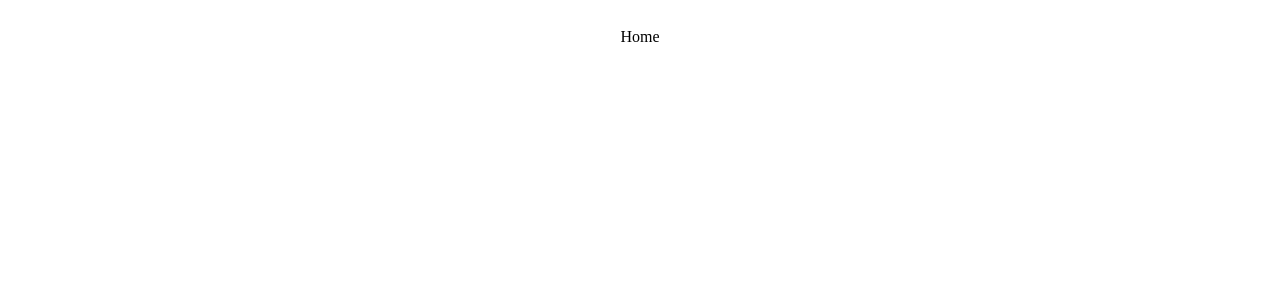
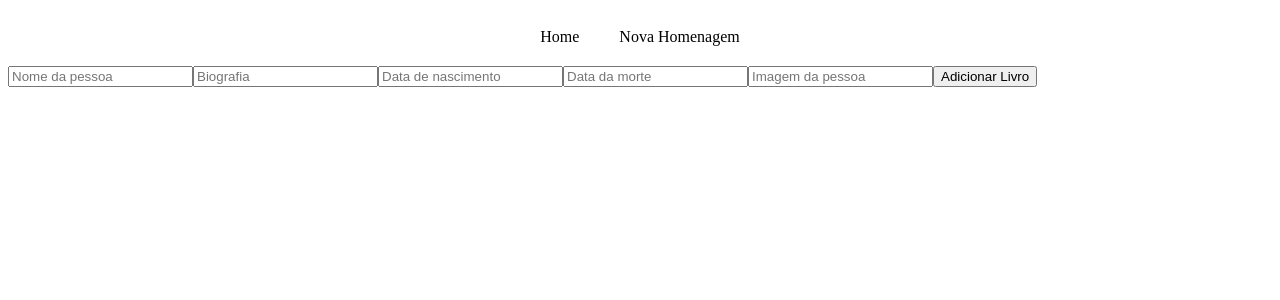
Before and after one commit to josehpena/homenagem, a React (Create React App) app: page /novaHomenagem in a window 1280 px wide. Before the commit this address had no page. Shown: the top 300 px of the page. Built offline with nearby package versions, Linux system fonts and the light colour scheme.

Commit message:
Navegando ate a pagina de criar homenagens funcionando

```diff
--- a/src/SysRoutes.js
+++ b/src/SysRoutes.js
@@ -1,12 +1,14 @@
 import React from 'react';
 import { Routes, Route } from 'react-router-dom';
 import PersonCards from './components/PersonCards/PersonCards';
+import NewPersonCard from './components/NewPersonCard/NewPersonCard';
 
 
 const SysRoutes = (props) => {
     return (
         <Routes>
             <Route path="/" element={<PersonCards personCards={props.personCards} />} />
+            <Route path='/novaHomenagem' element={<NewPersonCard addPersonCards={props.addPersonCard}/>} />
         </Routes>
     )
 }
--- a/src/components/Header/Header.js
+++ b/src/components/Header/Header.js
@@ -8,6 +8,7 @@ const Header = () => {
             <nav>
                 <ul>
                     <li><NavLink to="/">Home</NavLink></li>
+                    <li><NavLink to="/novaHomenagem">Nova Homenagem</NavLink></li>
                 </ul>
             </nav>
         </header>
```
